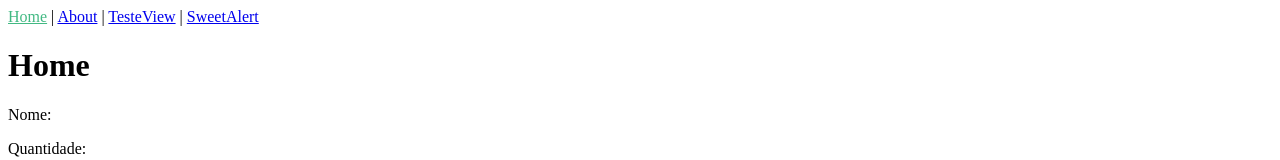
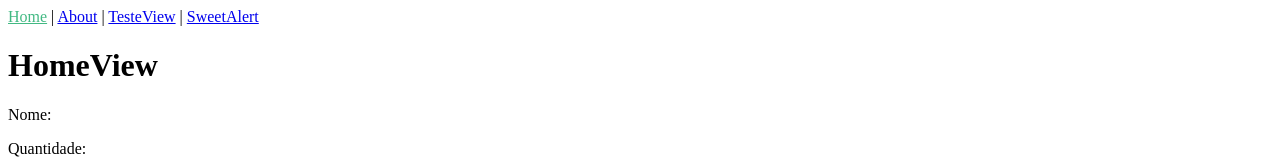
Before and after one commit to dimascapelari/api-teste, a Vue app: page / in a window 1280 px wide. Shown: the top 160 px of the page. Built offline with nearby package versions, Linux system fonts and the light colour scheme; no server answers; what vue-sweetalert2 would draw is missing.

Commit message:
Update HomeView.vue

```diff
--- a/src/views/HomeView.vue
+++ b/src/views/HomeView.vue
@@ -1,6 +1,6 @@
 <template>
   <div class="home">
-    <h1>Home</h1>
+    <h1>HomeView</h1>
     <p>Nome: {{ produto.nome }}</p>
     <p>Quantidade: {{ produto.quantidade }}</p>
     <p>Valor: {{ produto.valor }}</p>
```
